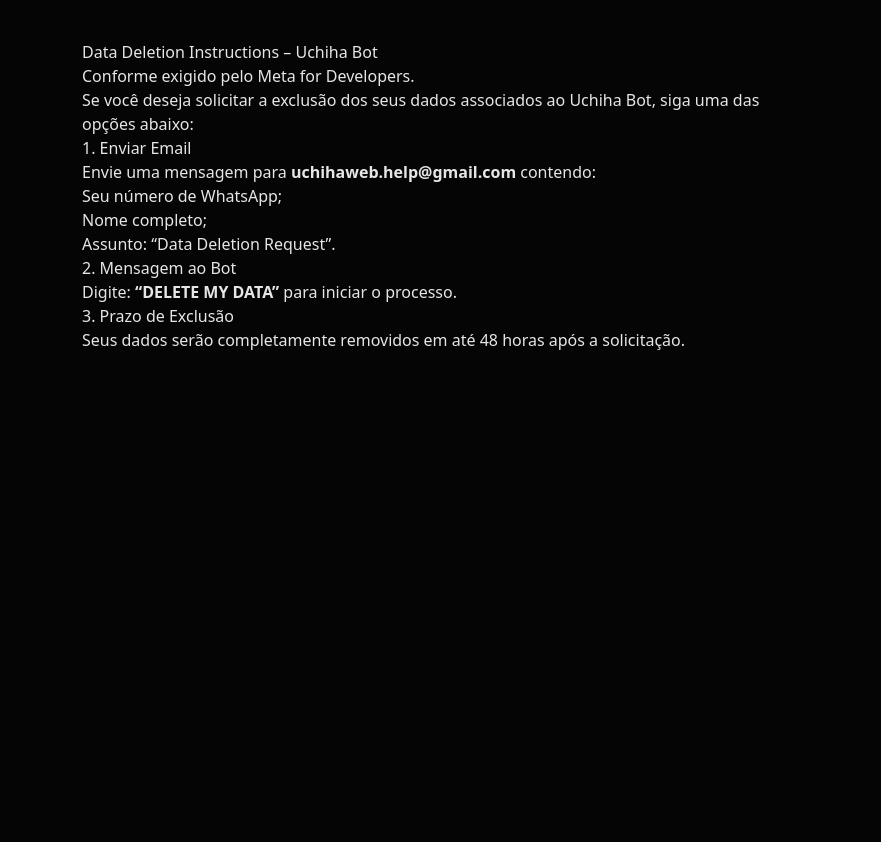
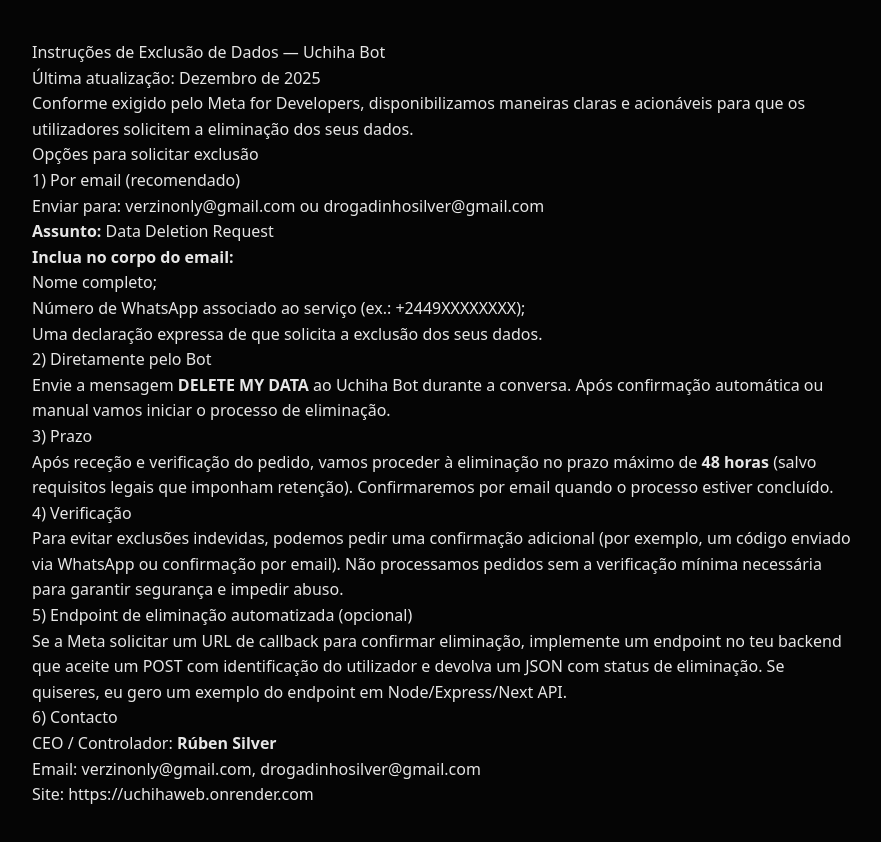
Before and after one commit to rubensilver/uchiha-site, a Next.js app: page /data-deletion in a window 1280 px wide. Shown: the top 842 px of the page, without its empty margins (198-1079 px from the left). Before the commit the page ends 800 px from the top, so only its background shows below. Built offline with nearby package versions, Linux system fonts and the light colour scheme.

Commit message:
Update page.tsx

```diff
--- a/app/data-deletion/page.tsx
+++ b/app/data-deletion/page.tsx
@@ -1,31 +1,40 @@
 export default function DataDeletionPage() {
   return (
-    <div style={{ padding: "40px", maxWidth: 800, margin: "0 auto" }}>
-      <h1>Data Deletion Instructions – Uchiha Bot</h1>
-      <p>Conforme exigido pelo Meta for Developers.</p>
+    <main style={{ padding: 40, maxWidth: 900, margin: "0 auto", lineHeight: 1.6 }}>
+      <h1>Instruções de Exclusão de Dados — Uchiha Bot</h1>
+      <p>Última atualização: Dezembro de 2025</p>
 
-      <p>
-        Se você deseja solicitar a exclusão dos seus dados associados ao Uchiha Bot,
-        siga uma das opções abaixo:
-      </p>
+      <p>Conforme exigido pelo Meta for Developers, disponibilizamos maneiras claras e acionáveis para que os utilizadores solicitem a eliminação dos seus dados.</p>
 
-      <h2>1. Enviar Email</h2>
-      <p>
-        Envie uma mensagem para <b>uchihaweb.help@gmail.com</b> contendo:
-      </p>
+      <h2>Opções para solicitar exclusão</h2>
+
+      <h3>1) Por email (recomendado)</h3>
+      <p>Enviar para: <a href="mailto:verzinonly@gmail.com">verzinonly@gmail.com</a> ou <a href="mailto:drogadinhosilver@gmail.com">drogadinhosilver@gmail.com</a></p>
+      <p><strong>Assunto:</strong> Data Deletion Request</p>
+      <p><strong>Inclua no corpo do email:</strong></p>
       <ul>
-        <li>Seu número de WhatsApp;</li>
         <li>Nome completo;</li>
-        <li>Assunto: “Data Deletion Request”.</li>
+        <li>Número de WhatsApp associado ao serviço (ex.: +2449XXXXXXXX);</li>
+        <li>Uma declaração expressa de que solicita a exclusão dos seus dados.</li>
       </ul>
 
-      <h2>2. Mensagem ao Bot</h2>
-      <p>Digite: <b>“DELETE MY DATA”</b> para iniciar o processo.</p>
+      <h3>2) Diretamente pelo Bot</h3>
+      <p>Envie a mensagem <strong>DELETE MY DATA</strong> ao Uchiha Bot durante a conversa. Após confirmação automática ou manual vamos iniciar o processo de eliminação.</p>
 
-      <h2>3. Prazo de Exclusão</h2>
-      <p>
-        Seus dados serão completamente removidos em até 48 horas após a solicitação.
+      <h3>3) Prazo</h3>
+      <p>Após receção e verificação do pedido, vamos proceder à eliminação no prazo máximo de <strong>48 horas</strong> (salvo requisitos legais que imponham retenção). Confirmaremos por email quando o processo estiver concluído.</p>
+
+      <h3>4) Verificação</h3>
+      <p>Para evitar exclusões indevidas, podemos pedir uma confirmação adicional (por exemplo, um código enviado via WhatsApp ou confirmação por email). Não processamos pedidos sem a verificação mínima necessária para garantir segurança e impedir abuso.</p>
+
+      <h3>5) Endpoint de eliminação automatizada (opcional)</h3>
+      <p>Se a Meta solicitar um URL de callback para confirmar eliminação, implemente um endpoint no teu backend que aceite um POST com identificação do utilizador e devolva um JSON com status de eliminação. Se quiseres, eu gero um exemplo do endpoint em Node/Express/Next API.</p>
+
+      <h3>6) Contacto</h3>
+      <p>CEO / Controlador: <strong>Rúben Silver</strong><br />
+      Email: <a href="mailto:verzinonly@gmail.com">verzinonly@gmail.com</a>, <a href="mailto:drogadinhosilver@gmail.com">drogadinhosilver@gmail.com</a><br />
+      Site: <a href="https://uchihaweb.onrender.com">https://uchihaweb.onrender.com</a>
       </p>
-    </div>
+    </main>
   );
 }
```
